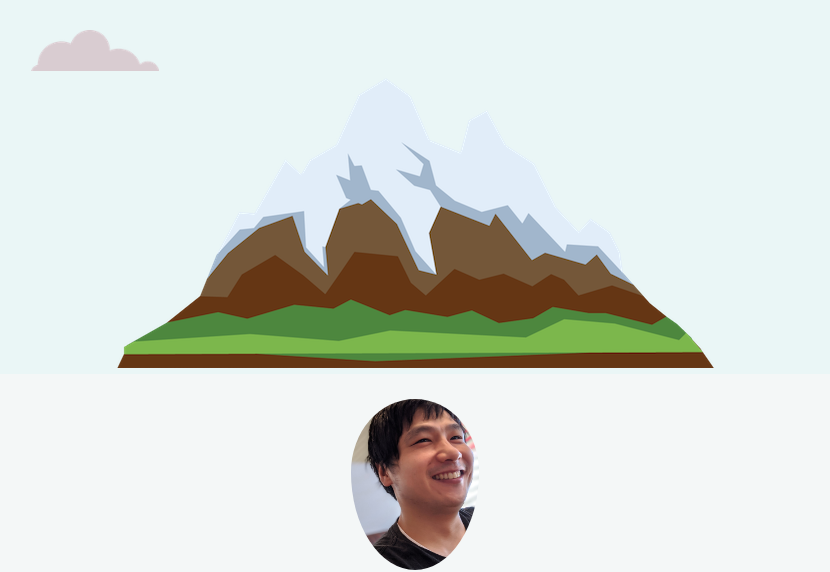
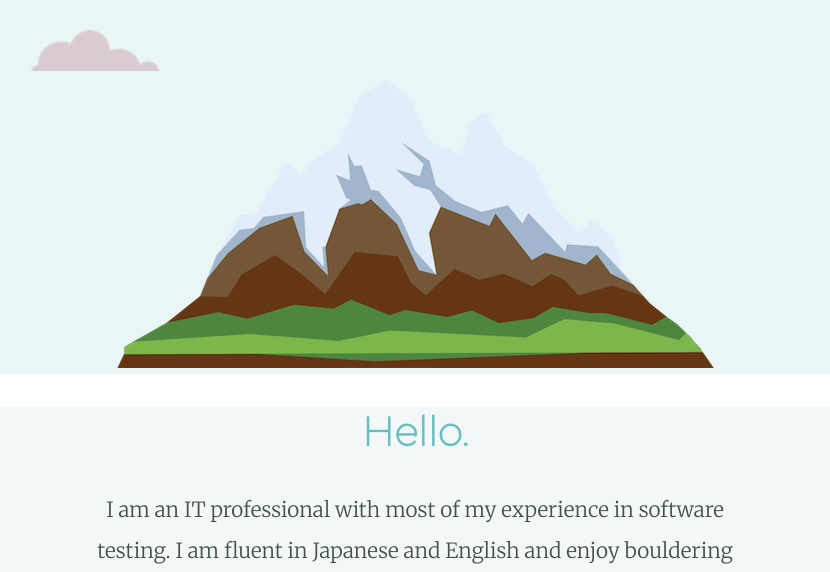
Before and after one commit to danielong-jp/cv, a plain HTML site: page index.html in a window 1280 px wide. Shown: the part 385-957 px from the top of the page, without its empty margins (225-1055 px from the left). Drawn offline with Linux system fonts and the light colour scheme.

Commit message:
Update index.html

```diff
--- a/index.html
+++ b/index.html
@@ -24,7 +24,7 @@
 
   <div class="middle-container">
     <div class="profile">
-      <img src="images/profile.jpg" alt="profile picture" class="profile-image">
+      <!-- <img src="images/profile.jpg" alt="profile picture" class="profile-image"> --!>
       <h2>Hello.</h2>
       <p>I am an IT professional with most of my experience in software testing. I am fluent in Japanese and English and enjoy bouldering in my spare time.</p>
     </div>
```
